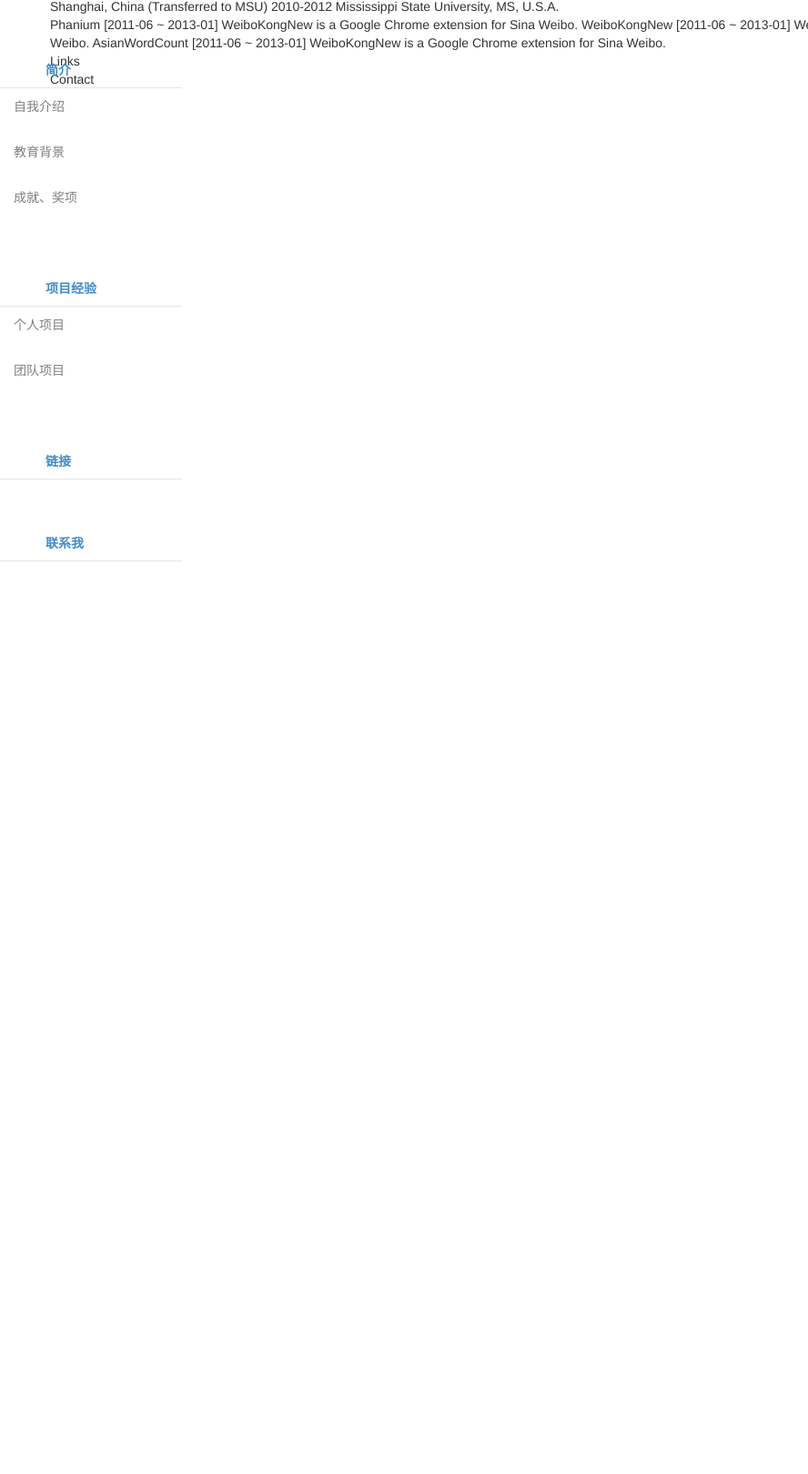
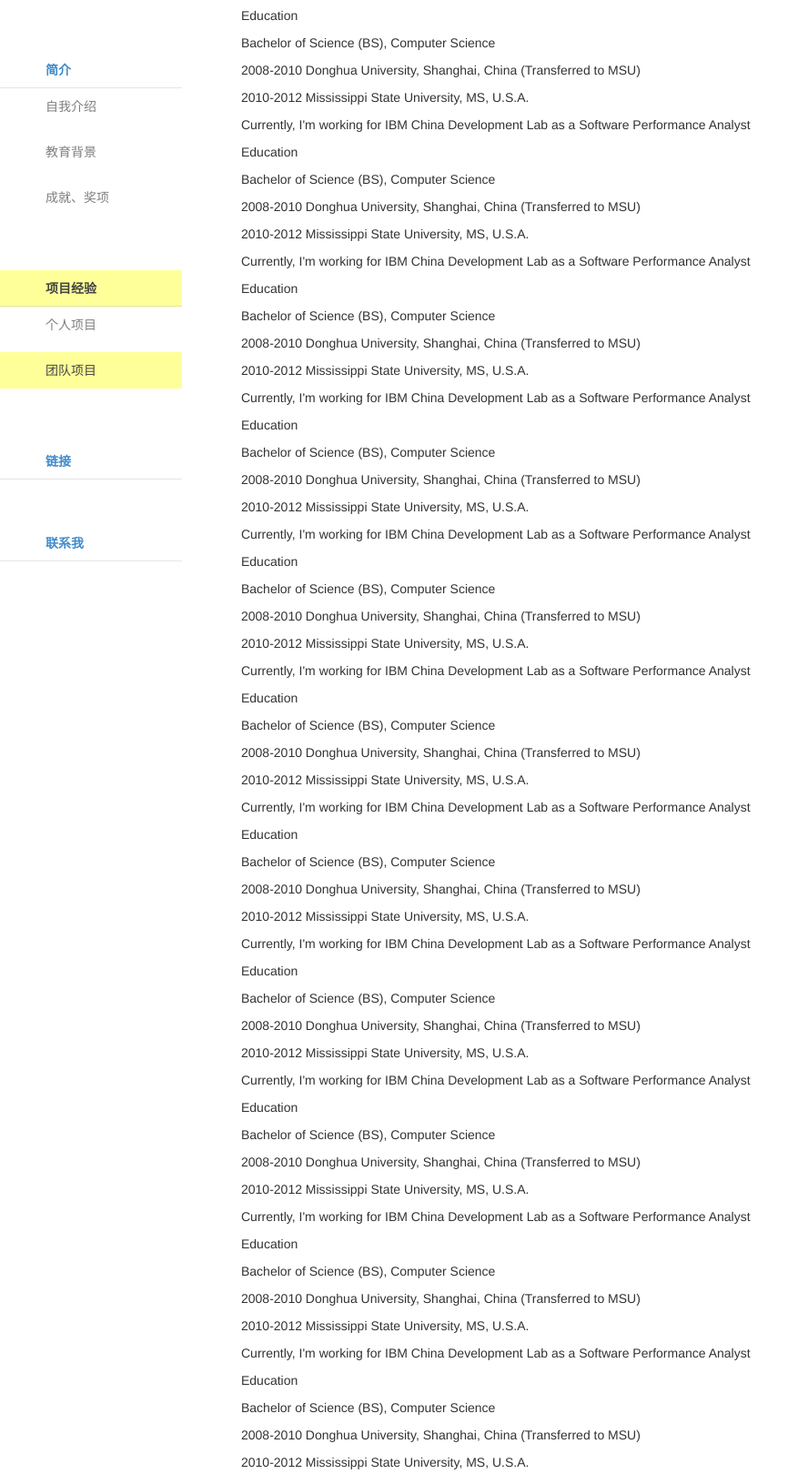
Before and after one commit to ye11ow/ye11ow.github.io, a plain HTML site: page index.html in a window 1280 px wide. Shown: the part 23-1643 px from the top of the page at 91% size, without its empty margins (0-888 px from the left). Before the commit the page ends 800 px from the top, so only its background shows below. Drawn offline with nearby package versions, Linux system fonts and the light colour scheme.

Commit message:
left nav

```diff
--- a/css/ye11ow.css
+++ b/css/ye11ow.css
@@ -12,6 +12,11 @@
 		#navbar li{
 			margin-bottom: 50px;
 		}
+		#navbar li.active > a{
+			color: #444;
+			background-color: #ff9;
+		}
+
 			a.nav-title {
 				height: 40px;
 				line-height: 40px;
@@ -32,6 +37,9 @@
 				margin-bottom: 10px;
 			}
 				#navbar li ul li a{
+					padding-left: 50px;
+					display: block;
+					width: 100%;
 					color: rgba(0,0,0,0.5);
 					transition:background 0.2s;
 					border-bottom: 0px solid rgba(0,0,0,0.1)
--- a/index.html
+++ b/index.html
@@ -2,13 +2,14 @@
 <html>
 <head>
     <title>Min Zhang's Resume</title>
+    <meta http-equiv="content-type" content="text/html; charset=UTF-8" />
     <meta name="viewport" content="width=device-width, initial-scale=1.0">
     <!-- Bootstrap -->
     <link href="css/bootstrap.min.css" rel="stylesheet" media="screen">
     <link href="css/ye11ow.css" rel="stylesheet" media="screen">
 </head>
-<body data-spy="scroll" data-target="#navbar" data-offset="0">
-    <div class="nav-left">
+<body data-spy="scroll" data-target="#navbar-left" data-offset="0">
+    <div id="navbar-left" class="nav-left">
         <ul id="navbar">
             <li class="active">
                 <a class="nav-title" href="#intro">简介</a>
@@ -29,34 +30,116 @@
             <li><a class="nav-title" href="#contact">联系我</a></li>
         </ul>
     </div>
-    <div class="main"><div class="container">
+    <div class="main"><div class="container"><div class="col-lg-8 col-lg-offset-2">
         <div id="intro">
-            Currently, I'm working for IBM China Development Lab as a Software Performance Analyst
+            <div id="about">
+                <p>Currently, I'm working for IBM China Development Lab as a Software Performance Analyst</p>
 
-            Education
-            Bachelor of Science (BS), Computer Science
+                <p>Education</p>
+                <p>Bachelor of Science (BS), Computer Science</p>
 
-            2008-2010 Donghua University, Shanghai, China (Transferred to MSU)
-            2010-2012 Mississippi State University, MS, U.S.A.
+                <p>2008-2010 Donghua University, Shanghai, China (Transferred to MSU)</p>
+                <p>2010-2012 Mississippi State University, MS, U.S.A.</p>
+            </div>
+            <div id="education">
+                <p>Currently, I'm working for IBM China Development Lab as a Software Performance Analyst</p>
+
+                <p>Education</p>
+                <p>Bachelor of Science (BS), Computer Science</p>
+
+                <p>2008-2010 Donghua University, Shanghai, China (Transferred to MSU)</p>
+                <p>2010-2012 Mississippi State University, MS, U.S.A.</p>
+            </div>
+            <div id="achivement">
+                <p>Currently, I'm working for IBM China Development Lab as a Software Performance Analyst</p>
+
+                <p>Education</p>
+                <p>Bachelor of Science (BS), Computer Science</p>
+
+                <p>2008-2010 Donghua University, Shanghai, China (Transferred to MSU)</p>
+                <p>2010-2012 Mississippi State University, MS, U.S.A.</p>
+            </div>
+
         </div>
         <div id="projects">
-            Phanium [2011-06 ~ 2013-01]
+            <div id="personal-project">
+                <p>Currently, I'm working for IBM China Development Lab as a Software Performance Analyst</p>
 
-WeiboKongNew is a Google Chrome extension for Sina Weibo.
-WeiboKongNew [2011-06 ~ 2013-01]
+                <p>Education</p>
+                <p>Bachelor of Science (BS), Computer Science</p>
 
-WeiboKongNew is a Google Chrome extension for Sina Weibo.
-AsianWordCount [2011-06 ~ 2013-01]
+                <p>2008-2010 Donghua University, Shanghai, China (Transferred to MSU)</p>
+                <p>2010-2012 Mississippi State University, MS, U.S.A.</p>
+                <p>Currently, I'm working for IBM China Development Lab as a Software Performance Analyst</p>
 
-WeiboKongNew is a Google Chrome extension for Sina Weibo.
+                <p>Education</p>
+                <p>Bachelor of Science (BS), Computer Science</p>
+
+                <p>2008-2010 Donghua University, Shanghai, China (Transferred to MSU)</p>
+                <p>2010-2012 Mississippi State University, MS, U.S.A.</p>
+            </div>
+            <div id="team-projects">
+                <p>Currently, I'm working for IBM China Development Lab as a Software Performance Analyst</p>
+
+                <p>Education</p>
+                <p>Bachelor of Science (BS), Computer Science</p>
+
+                <p>2008-2010 Donghua University, Shanghai, China (Transferred to MSU)</p>
+                <p>2010-2012 Mississippi State University, MS, U.S.A.</p>
+            </div>
         </div>
         <div id="links">
-            Links
+            <div id="">
+            </div>
+            <div id="">
+                <p>Currently, I'm working for IBM China Development Lab as a Software Performance Analyst</p>
+
+                <p>Education</p>
+                <p>Bachelor of Science (BS), Computer Science</p>
+
+                <p>2008-2010 Donghua University, Shanghai, China (Transferred to MSU)</p>
+                <p>2010-2012 Mississippi State University, MS, U.S.A.</p>
+            </div>
+            <div id="">
+                <p>Currently, I'm working for IBM China Development Lab as a Software Performance Analyst</p>
+
+                <p>Education</p>
+                <p>Bachelor of Science (BS), Computer Science</p>
+
+                <p>2008-2010 Donghua University, Shanghai, China (Transferred to MSU)</p>
+                <p>2010-2012 Mississippi State University, MS, U.S.A.</p>
+            </div>
         </div>
         <div id="contact">
-            Contact
+            <div id="">
+                <p>Currently, I'm working for IBM China Development Lab as a Software Performance Analyst</p>
+
+                <p>Education</p>
+                <p>Bachelor of Science (BS), Computer Science</p>
+
+                <p>2008-2010 Donghua University, Shanghai, China (Transferred to MSU)</p>
+                <p>2010-2012 Mississippi State University, MS, U.S.A.</p>
+            </div>
+            <div id="">
+                <p>Currently, I'm working for IBM China Development Lab as a Software Performance Analyst</p>
+
+                <p>Education</p>
+                <p>Bachelor of Science (BS), Computer Science</p>
+
+                <p>2008-2010 Donghua University, Shanghai, China (Transferred to MSU)</p>
+                <p>2010-2012 Mississippi State University, MS, U.S.A.</p>
+            </div>
+            <div id="">
+                <p>Currently, I'm working for IBM China Development Lab as a Software Performance Analyst</p>
+
+                <p>Education</p>
+                <p>Bachelor of Science (BS), Computer Science</p>
+
+                <p>2008-2010 Donghua University, Shanghai, China (Transferred to MSU)</p>
+                <p>2010-2012 Mississippi State University, MS, U.S.A.</p>
+            </div>
         </div>
-    </div></div>
+    </div></div></div>
 
     <script src="http://code.jquery.com/jquery.js"></script>
     <script src="js/bootstrap.min.js"></script>
```
